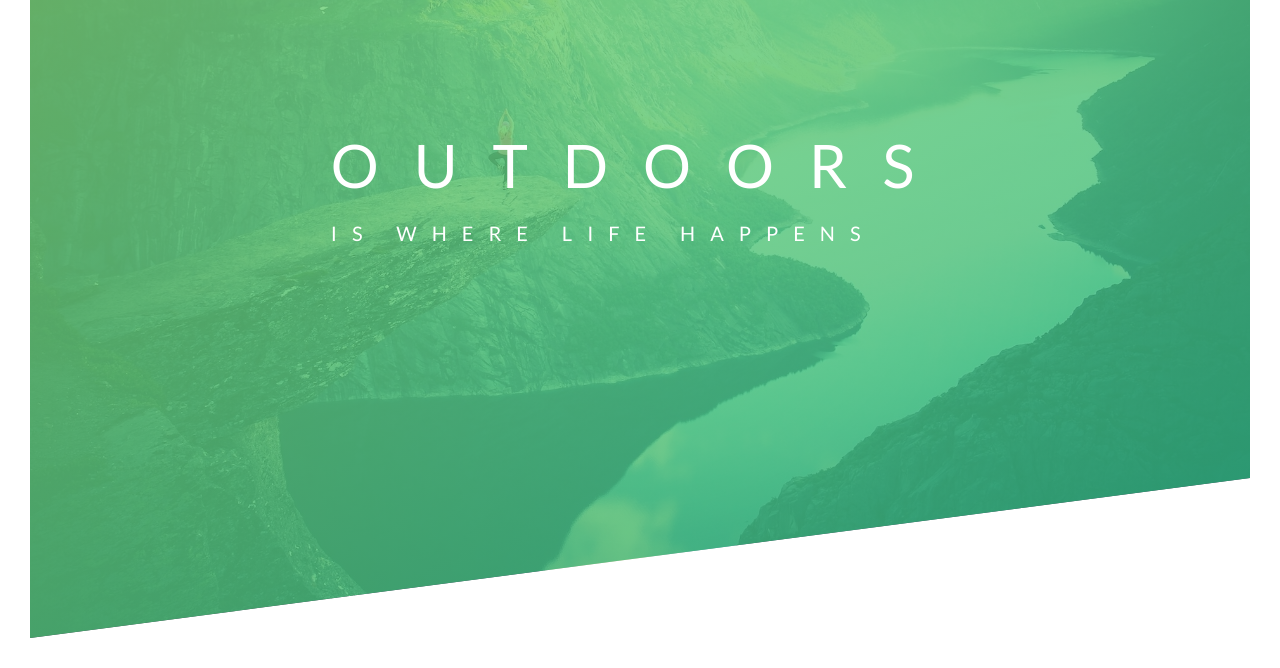
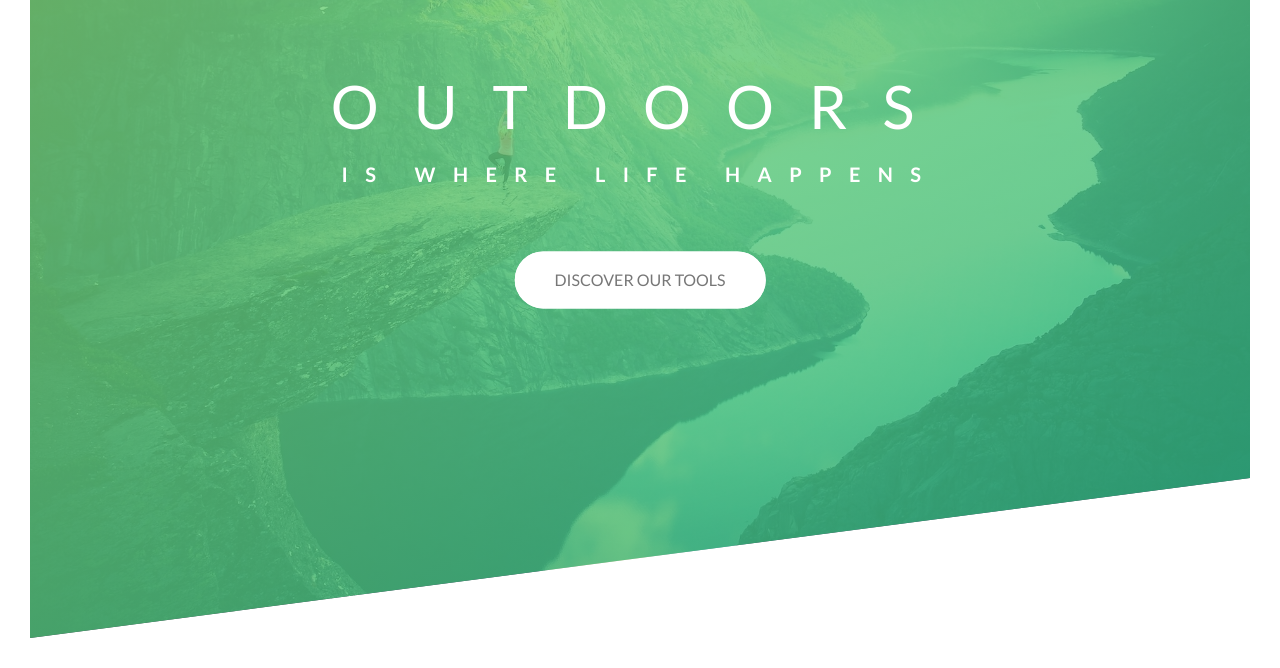
Before and after one commit to trevor-dev/css-sass, a plain HTML site: page Natours/starter/index.html in a window 1280 px wide. Shown: the part 152-820 px from the top of the page. Drawn offline with Linux system fonts and the light colour scheme; files that its build step writes are made by us from their sources.

Commit message:
added button animation

```diff
--- a/Natours/starter/css/style.css
+++ b/Natours/starter/css/style.css
@@ -61,11 +61,18 @@ body {
     left: 50%;
     /* center text box */
     transform: translate(-50%, -50%);
+    text-align: center;
 }
 
 .heading-primary {
     color: #ffffff;
     text-transform: uppercase;
+
+    /* helps with animation. defines whether or not
+    backface of an element should be visible when
+    facing the user */
+    backface-visibility: hidden;
+    margin-bottom: 60px;
 }
 
 .heading-primary-main {
@@ -73,11 +80,129 @@ body {
     font-size: 60px;
     font-weight: 400;
     letter-spacing: 35px;
+
+    animation-name: moveInLeft;
+    animation-duration: 1s;
+    animation-timing-function: ease-out;
 }
 
 .heading-primary-sub {
     display: block;
     font-size: 20px;
-    font-weight: 400;
-    letter-spacing: 15px;
+    font-weight: 700;
+    letter-spacing: 17.4px;
+
+    animation-name: moveInRight;
+    animation-duration: 1s;
+    animation-timing-function: ease-out;
 }
+
+/*
+~~~~~~~~~~-   NOTE   -~~~~~~~~~~
+Browsers are only optimized
+for opacity and tranformation
+*/
+@keyframes moveInLeft {
+    /* initial */
+    0% {
+        opacity: 0;
+        transform: translateX(-100px);
+    }
+    /* middle */
+    80% {
+        transform: translateX(10px);
+    }
+    /* final */
+    100% {
+        opacity: 1;
+        transform: translate(0);
+    }
+}
+
+@keyframes moveInRight {
+    0% {
+        opacity: 0;
+        transform: translateX(100px);
+    }
+
+    80% {
+        transform: translateX(-10px);
+    }
+
+    100% {
+        opacity: 1;
+        transform: translate(0);
+    }
+}
+
+@keyframes moveInBottom {
+    0% {
+        opacity: 0;
+        transform: translateY(30px);
+    }
+
+    100% {
+        opacity: 1;
+        transform: translateX(0);
+    }
+}
+
+
+
+.btn:link,
+.btn:visited {
+    text-transform: uppercase;
+    text-decoration: none;
+    padding: 15px 40px;
+    display: inline-block;
+    border-radius: 100px;
+    /* shorthand for above transforms */
+    transition: all .2s;
+    position: relative;
+    border: none;
+    cursor: pointer;
+}
+
+.btn:hover {
+    transform: translateY(-3px);
+    box-shadow: 0 10px 20px rgba(0,0,0,.2);
+}
+
+.btn:active {
+    transform: translateY(-1px);
+    box-shadow: 0 5px 10px rgba(0,0,0,.2);
+}
+
+.btn-white {
+    background-color: #fff;
+    color: #777;
+}
+
+/* create identical object
+with after pseudo-element*/
+.btn::after {
+    content: "";
+    display: inline-block;
+    height: 100%;
+    width: 100%;
+    border-radius: 100px;
+    position: absolute;
+    top: 0;
+    left: 0;
+    z-index: -1;
+    transition: all .4s;
+}
+
+.btn-white::after {
+    background-color: #fff;
+
+}/* increase size of button upon hover */
+.btn:hover::after {
+    transform: scaleX(1.4) scaleY(1.6);
+    opacity: 0;
+}
+
+.btn-animated {
+    animation: moveInBottom .5s ease-out .75s;
+    animation-fill-mode: backwards;
+}
--- a/Natours/starter/index.html
+++ b/Natours/starter/index.html
@@ -23,6 +23,8 @@
                     <span class="heading-primary-main">Outdoors</span>
                     <span class="heading-primary-sub">Is where life happens</span>
                 </h1>
+
+                <a href="#" class="btn btn-white btn-animated">Discover Our Tools</a>
             </div>
 
         </header>
```
